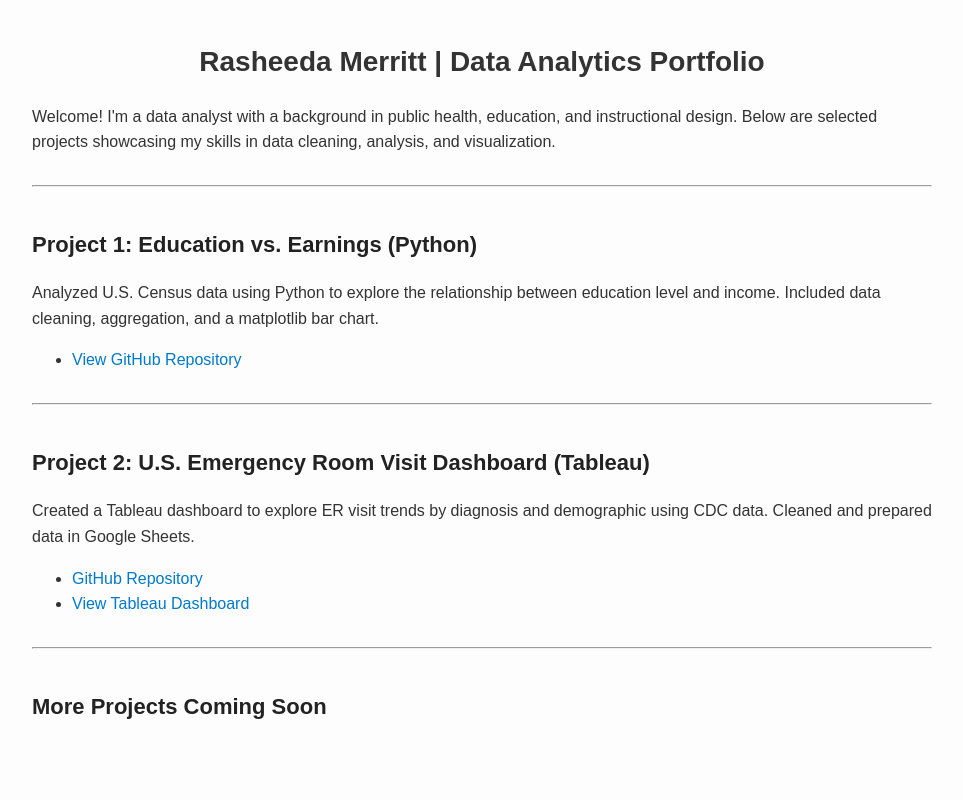
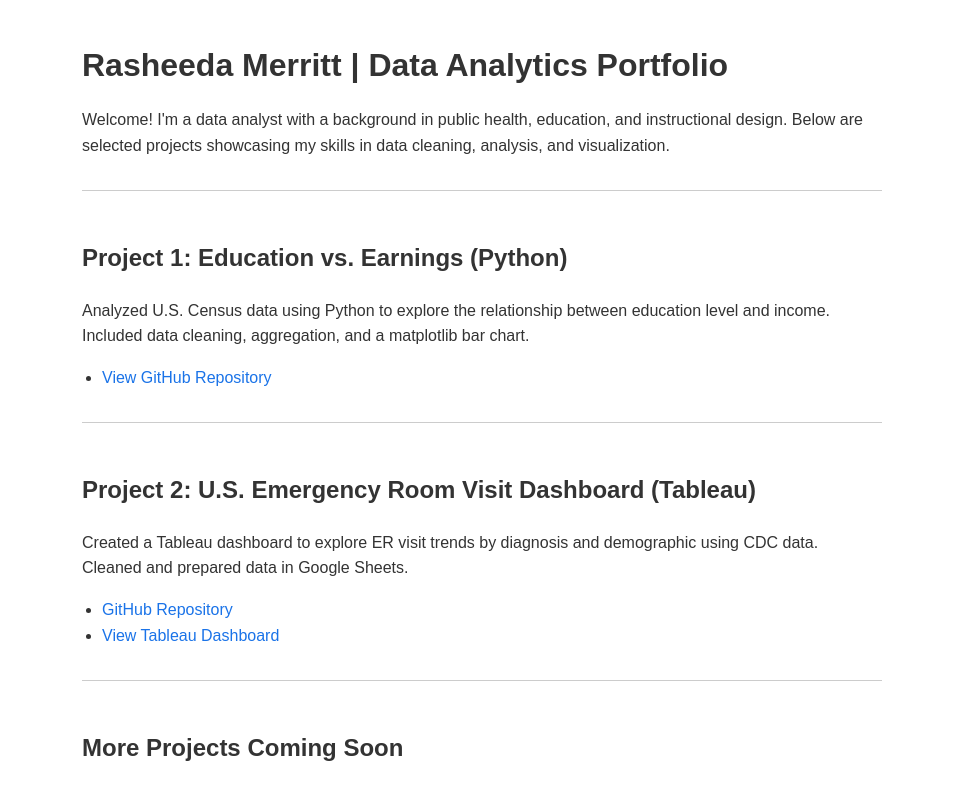
Before and after one commit to rmerritt347/RMerrittportfolioDA, a plain HTML site: page index.html in a window 1280 px wide. Shown: the whole page, without its empty margins (158-1121 px from the left). Drawn offline with Linux system fonts and the light colour scheme.

Commit message:
Update index.html

```diff
--- a/index.html
+++ b/index.html
@@ -1,70 +1,82 @@
 <!DOCTYPE html>
 <html lang="en">
 <head>
-  <meta charset="UTF-8">
-  <meta name="viewport" content="width=device-width, initial-scale=1.0">
+  <meta charset="UTF-8" />
+  <meta name="viewport" content="width=device-width, initial-scale=1.0"/>
   <title>Rasheeda Merritt | Data Analytics Portfolio</title>
   <style>
     body {
       font-family: Arial, sans-serif;
-      max-width: 900px;
+      max-width: 800px;
       margin: 40px auto;
       padding: 0 20px;
       line-height: 1.6;
-      background-color: #fdfdfd;
       color: #333;
     }
+
     h1 {
-      text-align: center;
-      font-size: 28px;
+      font-size: 2em;
+      margin-bottom: 0.5em;
     }
+
     h2 {
-      font-size: 22px;
-      color: #222;
-      margin-top: 40px;
+      font-size: 1.5em;
+      margin-top: 2em;
     }
+
     a {
-      color: #007acc;
+      color: #1a73e8;
       text-decoration: none;
     }
+
     a:hover {
       text-decoration: underline;
     }
+
     hr {
-      margin: 30px 0;
+      margin: 2em 0;
+      border: none;
+      border-top: 1px solid #ccc;
     }
+
     ul {
-      margin-top: 10px;
+      padding-left: 20px;
     }
   </style>
 </head>
 <body>
+
   <h1>Rasheeda Merritt | Data Analytics Portfolio</h1>
+
   <p>
     Welcome! I'm a data analyst with a background in public health, education, and instructional design.
     Below are selected projects showcasing my skills in data cleaning, analysis, and visualization.
   </p>
 
-  <hr>
+  <hr />
 
   <h2>Project 1: Education vs. Earnings (Python)</h2>
+
   <p>
     Analyzed U.S. Census data using Python to explore the relationship between education level and income.
     Included data cleaning, aggregation, and a matplotlib bar chart.
   </p>
+
   <ul>
     <li>
       <a href="https://github.com/rmerritt347/education-vs-earnings" target="_blank">View GitHub Repository</a>
     </li>
   </ul>
 
-  <hr>
+  <hr />
 
   <h2>Project 2: U.S. Emergency Room Visit Dashboard (Tableau)</h2>
+
   <p>
     Created a Tableau dashboard to explore ER visit trends by diagnosis and demographic using CDC data.
     Cleaned and prepared data in Google Sheets.
   </p>
+
   <ul>
     <li>
       <a href="https://github.com/rmerritt347/er-visits-dashboard" target="_blank">GitHub Repository</a>
@@ -74,8 +86,9 @@
     </li>
   </ul>
 
-  <hr>
+  <hr />
 
   <h2>More Projects Coming Soon</h2>
+
 </body>
 </html>
```
